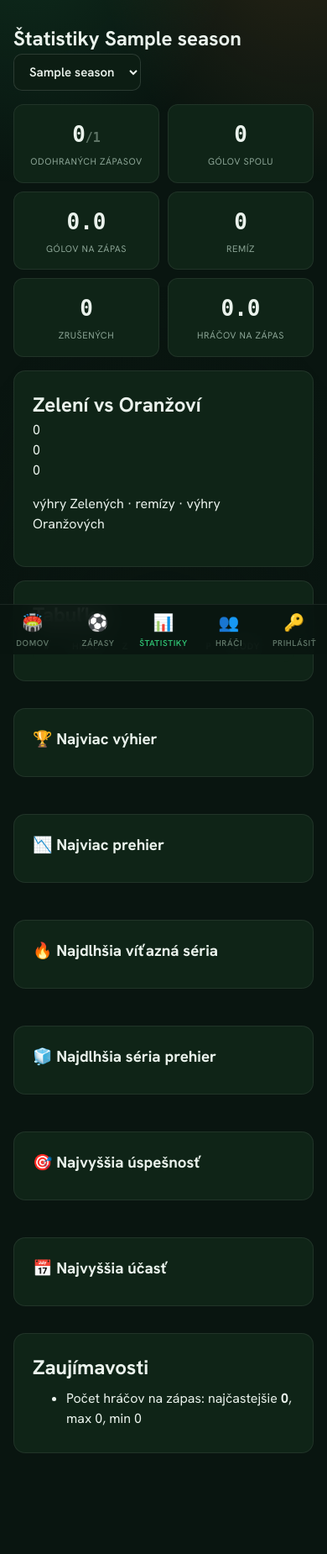
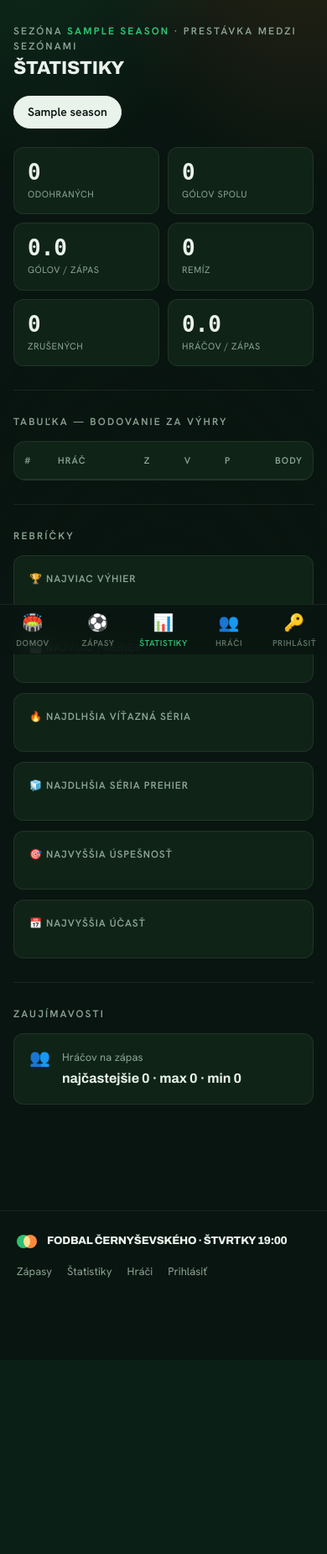
Before and after one commit to bercik29/cernyfoot-v2, a Flask app: page /stats in a window 390 px wide; the page is wider, and only the part inside the window is pictured. Shown: the part 65-1915 px from the top of that part at 84% size. After the commit the page ends 1586 px from the top of that part, so only its background shows below. Run offline with Flask 3, Linux system fonts and the light colour scheme; tables that the repository leaves empty hold one stand-in row (values such as "Sample post"); lists and menus that the app fills with data are empty; parts of the project's set-up code (start-up, migrations or seed data) failed here and were passed over; some web fonts are replaced.

Commit message:
Reskin 5/6: Štatistiky — metric strip, standings, rebríčky, facts
Six-metric strip, standings per reference (medals + top-row tint, wins
green / losses orange, points 'forma' ratio bar, R and forma hidden on
small screens, own row marked '(ty)'), six leaderboard cards, and the
Zaujímavosti facts grid. Head-to-head duel now lives on the homepage.

Co-Authored-By: Claude Opus 4.8 <noreply@anthropic.com>

```diff
--- a/app/templates/stats/global.html
+++ b/app/templates/stats/global.html
@@ -1,100 +1,105 @@
 {% extends "base.html" %}
 {% block title %}Štatistiky {{ season.label }} — Fodbal Černyševského{% endblock %}
 
-{% macro top3(items, unit='') %}
-<ol class="top3">
+{% macro lead_card(title, items, is_pct=false) %}
+<div class="lead">
+    <h4>{{ title }}</h4>
+    <ol>
         {% for name, value in items %}
-    <li><span class="top3-name">{{ name }}</span><span class="top3-val">{{ value if value is integer else '%.0f%%'|format(value * 100) }}{{ unit }}</span></li>
+        <li>
+            <span class="who"><span class="rk">{{ loop.index }}</span><span class="nm">{{ name }}</span></span>
+            <span class="val">{{ '%.0f%%'|format(value * 100) if is_pct else value }}</span>
+        </li>
         {% endfor %}
     </ol>
+</div>
 {% endmacro %}
 
 {% block content %}
-<section class="page page-wide">
+<section class="page-wide view-fade" style="width:100%">
     <div class="page-head">
-        <h1>Štatistiky {{ season.label }}</h1>
-        <form method="GET" class="season-picker">
-            <select name="season" onchange="this.form.submit()">
-                {% for x in seasons %}
-                <option value="{{ x.label }}" {% if x.id == season.id %}selected{% endif %}>{{ x.label }}</option>
-                {% endfor %}
-            </select>
-        </form>
+        <p class="eyebrow">Sezóna <b>{{ season.label }}</b>{% if off_season %} · prestávka medzi sezónami{% endif %}</p>
+        <h1 class="section-title">Štatistiky</h1>
     </div>
 
-    {# --- Summary cards --- #}
-    <div class="stat-cards">
-        <div class="stat-card"><span class="stat-num">{{ s.total_matches_played[0] }}<span class="stat-sub">/{{ total_expected }}</span></span><span class="stat-label">odohraných zápasov</span></div>
-        <div class="stat-card"><span class="stat-num">{{ s.total_goals_scored }}</span><span class="stat-label">gólov spolu</span></div>
-        <div class="stat-card"><span class="stat-num">{{ '%.1f'|format(s.average_goals_per_match) }}</span><span class="stat-label">gólov na zápas</span></div>
-        <div class="stat-card"><span class="stat-num">{{ s.draws[0] }}</span><span class="stat-label">remíz</span></div>
-        <div class="stat-card"><span class="stat-num">{{ s.total_matches_cancelled[0] }}</span><span class="stat-label">zrušených</span></div>
-        <div class="stat-card"><span class="stat-num">{{ '%.1f'|format(s.average_players_per_match) }}</span><span class="stat-label">hráčov na zápas</span></div>
+    <div class="pill-row">
+        {% for x in seasons %}
+        <a class="pill {{ 'on' if x.id == season.id }}" href="{{ url_for('stats.global_stats', season=x.label) }}">{{ x.label }}</a>
+        {% endfor %}
     </div>
 
-    {# --- Team duel --- #}
-    <div class="card duel">
-        <h2>Zelení vs Oranžoví</h2>
-        <div class="duel-bar">
-            {% set gw, ow, dr = s.top_scoring_team[1], s.top_scoring_team[2], s.top_scoring_team[3] %}
-            {% set total = gw + ow + dr if gw + ow + dr > 0 else 1 %}
-            <div class="duel-green" style="width: {{ 100 * gw / total }}%">{{ gw }}</div>
-            <div class="duel-draw" style="width: {{ 100 * dr / total }}%">{{ dr }}</div>
-            <div class="duel-orange" style="width: {{ 100 * ow / total }}%">{{ ow }}</div>
-        </div>
-        <p class="duel-caption">výhry Zelených · remízy · výhry Oranžových</p>
+    {# ---------- metric strip ---------- #}
+    <div class="metric-strip">
+        <div class="metric"><div class="m-num">{{ s.total_matches_played[0] }}</div><div class="m-lbl">odohraných</div></div>
+        <div class="metric"><div class="m-num">{{ s.total_goals_scored }}</div><div class="m-lbl">gólov spolu</div></div>
+        <div class="metric"><div class="m-num">{{ '%.1f'|format(s.average_goals_per_match) }}</div><div class="m-lbl">gólov / zápas</div></div>
+        <div class="metric"><div class="m-num">{{ s.draws[0] }}</div><div class="m-lbl">{{ 'remíza' if s.draws[0] == 1 else 'remíz' }}</div></div>
+        <div class="metric"><div class="m-num">{{ s.total_matches_cancelled[0] }}</div><div class="m-lbl">zrušených</div></div>
+        <div class="metric"><div class="m-num">{{ '%.1f'|format(s.average_players_per_match) }}</div><div class="m-lbl">hráčov / zápas</div></div>
     </div>
 
-    {# --- League table --- #}
-    <div class="card">
-        <h2>Tabuľka</h2>
-        {% set max_points = s.all_players_stats.values()|map(attribute='points')|max if s.all_players_stats else 1 %}
-        <div class="table-wrap">
-        <table class="table league">
-            <thead><tr><th>#</th><th>Hráč</th><th>Z</th><th>V</th><th>R</th><th>P</th><th>Body</th><th class="ptsbar-col"></th></tr></thead>
+    <hr class="rule">
+
+    {# ---------- standings ---------- #}
+    <p class="eyebrow" style="margin-bottom:14px">Tabuľka — bodovanie za výhry</p>
+    <div class="standings">
+        <table>
+            <thead><tr>
+                <th class="st-rank">#</th><th>Hráč</th>
+                <th>Z</th><th>V</th><th class="hide-sm">R</th><th>P</th>
+                <th class="st-bar hide-sm">Forma</th><th>Body</th>
+            </tr></thead>
             <tbody>
+                {% set max_pts = s.all_players_stats.values()|map(attribute='points')|max if s.all_players_stats else 1 %}
                 {% for nick, row in s.all_players_stats.items() %}
-                <tr class="{{ 'me' if current_user.is_authenticated and nick == current_user.nickname }}">
-                    <td>{{ loop.index }}</td>
-                    <td>{{ nick }}</td>
+                {% set rank = loop.index %}
+                <tr {% if rank <= 3 %}class="top{{ rank }}"{% endif %}>
+                    <td class="st-rank">{% if rank == 1 %}<span class="medal">🥇</span>{% elif rank == 2 %}<span class="medal">🥈</span>{% elif rank == 3 %}<span class="medal">🥉</span>{% else %}{{ rank }}{% endif %}</td>
+                    <td class="st-name">{{ nick }}{% if current_user.is_authenticated and nick == current_user.nickname %} <span class="you">(ty)</span>{% endif %}</td>
                     <td>{{ row.games_played }}</td>
-                    <td>{{ row.wins }}</td>
-                    <td>{{ row.draws }}</td>
-                    <td>{{ row.losses }}</td>
-                    <td><strong>{{ row.points }}</strong></td>
-                    <td class="ptsbar-col"><div class="ptsbar" style="width: {{ 100 * row.points / max_points if max_points else 0 }}%"></div></td>
+                    <td class="st-win">{{ row.wins }}</td>
+                    <td class="hide-sm">{{ row.draws }}</td>
+                    <td class="st-loss">{{ row.losses }}</td>
+                    <td class="st-bar hide-sm"><div class="track"><div class="fill" style="width: {{ (100 * row.points / max_pts) | round | int if max_pts else 0 }}%"></div></div></td>
+                    <td class="st-pts">{{ row.points }}</td>
                 </tr>
                 {% endfor %}
             </tbody>
         </table>
     </div>
+
+    <hr class="rule">
+
+    {# ---------- leaderboards ---------- #}
+    <p class="eyebrow" style="margin-bottom:14px">Rebríčky</p>
+    <div class="lead-grid">
+        {{ lead_card('🏆 Najviac výhier', s.top_3_most_wins) }}
+        {{ lead_card('📉 Najviac prehier', s.top_3_most_losses) }}
+        {{ lead_card('🔥 Najdlhšia víťazná séria', s.top_3_longest_winning_streaks) }}
+        {{ lead_card('🧊 Najdlhšia séria prehier', s.top_3_longest_losing_streaks) }}
+        {{ lead_card('🎯 Najvyššia úspešnosť', s.highest_efficiency, is_pct=true) }}
+        {{ lead_card('📅 Najvyššia účasť', s.top_3_highest_attendance) }}
     </div>
 
-    {# --- Top-3 grids --- #}
-    <div class="stat-grid">
-        <div class="card"><h3>🏆 Najviac výhier</h3>{{ top3(s.top_3_most_wins) }}</div>
-        <div class="card"><h3>📉 Najviac prehier</h3>{{ top3(s.top_3_most_losses) }}</div>
-        <div class="card"><h3>🔥 Najdlhšia víťazná séria</h3>{{ top3(s.top_3_longest_winning_streaks) }}</div>
-        <div class="card"><h3>🧊 Najdlhšia séria prehier</h3>{{ top3(s.top_3_longest_losing_streaks) }}</div>
-        <div class="card"><h3>🎯 Najvyššia úspešnosť</h3>{{ top3(s.highest_efficiency) }}</div>
-        <div class="card"><h3>📅 Najvyššia účasť</h3>{{ top3(s.top_3_highest_attendance) }}</div>
-    </div>
+    <hr class="rule">
 
-    {# --- Oddities --- #}
-    <div class="card">
-        <h2>Zaujímavosti</h2>
-        <ul class="facts">
+    {# ---------- facts ---------- #}
+    <p class="eyebrow" style="margin-bottom:14px">Zaujímavosti</p>
+    <div class="facts">
         {% if s.highest_scoring_match[0] %}
-            <li>Najgólovejší zápas: <strong>{{ s.highest_scoring_match[1] }}</strong> ({{ s.highest_scoring_match[0] }})</li>
+        <div class="fact"><span class="f-ico">🥅</span><div><div class="f-lbl">Najgólovejší zápas</div>
+            <div class="f-val">{{ s.highest_scoring_match[1].replace(':', ' : ') }} · <span class="mono">{{ s.highest_scoring_match[0] }}</span></div></div></div>
         {% endif %}
         {% if s.most_frequent_team %}
-            <li>Najčastejšie spolu v tíme: <strong>{{ s.most_frequent_team[0][0]|join(', ') }}</strong> ({{ s.most_frequent_team[0][1] }}×)</li>
+        <div class="fact"><span class="f-ico">🤝</span><div><div class="f-lbl">Najčastejšie spolu v tíme</div>
+            <div class="f-val">{{ s.most_frequent_team[0][0]|join(' · ') }} <span class="mono" style="color:var(--sage)">{{ s.most_frequent_team[0][1] }}×</span></div></div></div>
         {% endif %}
-            <li>Počet hráčov na zápas: najčastejšie <strong>{{ s.most_frequent_number_of_players_per_match }}</strong>, max {{ s.highest_number_of_players_per_match }}, min {{ s.lowest_number_of_players_per_match }}</li>
+        <div class="fact"><span class="f-ico">👥</span><div><div class="f-lbl">Hráčov na zápas</div>
+            <div class="f-val">najčastejšie {{ s.most_frequent_number_of_players_per_match }} · max {{ s.highest_number_of_players_per_match }} · min {{ s.lowest_number_of_players_per_match }}</div></div></div>
         {% if s.total_matches_played[1] %}
-            <li>Posledný odohraný zápas: {{ s.total_matches_played[1] }}</li>
+        <div class="fact"><span class="f-ico">📅</span><div><div class="f-lbl">Posledný odohraný</div>
+            <div class="f-val mono">{{ s.total_matches_played[1] }}</div></div></div>
         {% endif %}
-        </ul>
     </div>
 </section>
 {% endblock %}
```
Also changed, not shown: tests/test_stats_parity.py (+4 -1 lines). Lines whose indentation alone changed are shown as unchanged.
